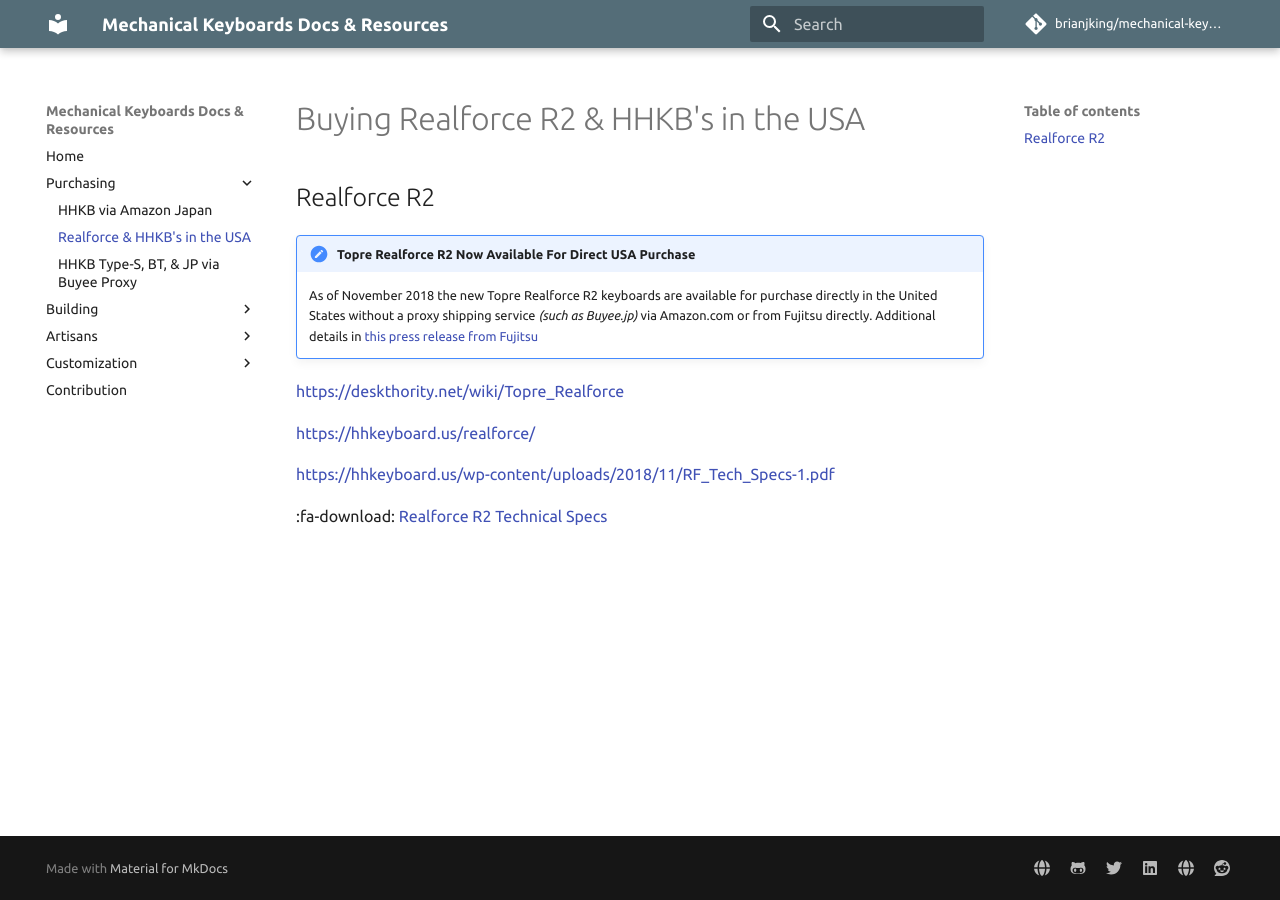
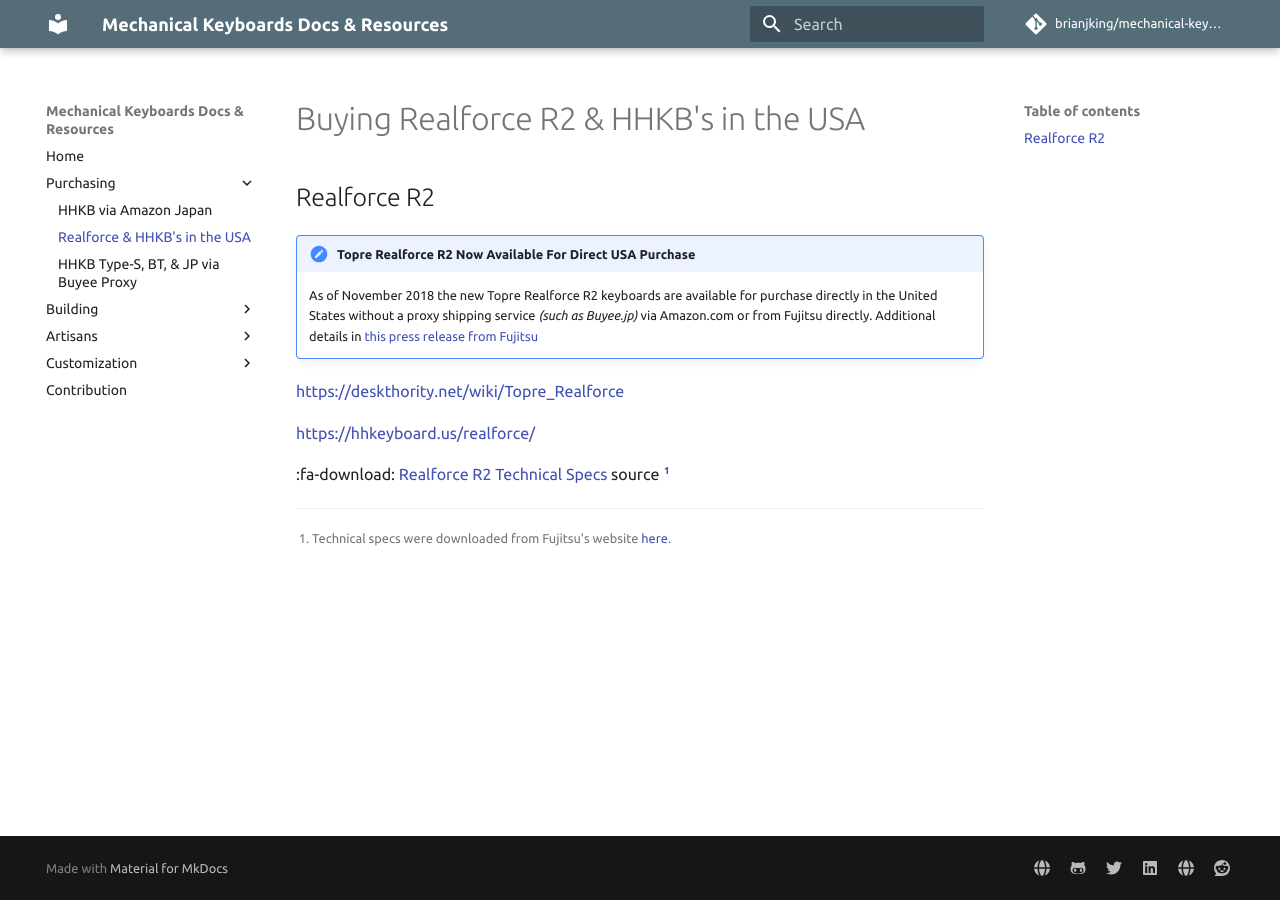
Before and after one commit to brianjking/mechanical-keyboards, an MkDocs documentation site: the page built from docs/buying/realforce-hhkb-usa.md, in a window 1280 px wide. Built offline with MkDocs 1.6.1 and Material for MkDocs 9.7.7, drawn with Linux system fonts in a browser that asks for light colours; comment, search, counter and statistics services are not loaded.

```diff
--- a/docs/buying/realforce-hhkb-usa.md
+++ b/docs/buying/realforce-hhkb-usa.md
@@ -12,6 +12,10 @@ https://deskthority.net/wiki/Topre_Realforce
 https://hhkeyboard.us/realforce/
 
 
-https://hhkeyboard.us/wp-content/uploads/2018/11/RF_Tech_Specs-1.pdf
 
-:fa-download: [Realforce R2 Technical Specs](../files/realforce-r2-technical-specs.pdf)
+:fa-download: [Realforce R2 Technical Specs](../files/realforce-r2-technical-specs.pdf) source [^1]
+
+
+
+
+[^1]: Technical specs were downloaded from Fujitsu's website [here](https://hhkeyboard.us/wp-content/uploads/2018/11/RF_Tech_Specs-1.pdf).
```
